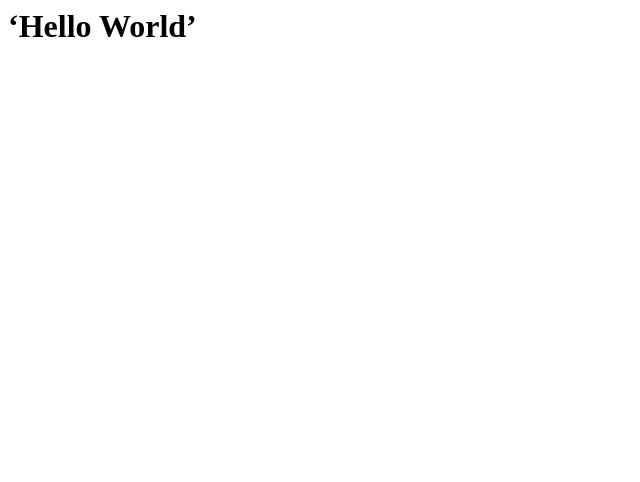
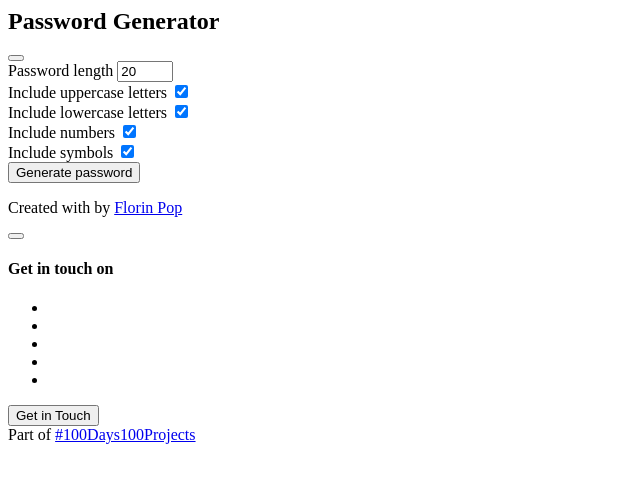
Before and after one commit to Smitty971/Password-Generator, a plain HTML site: page index.html in a window 1280 px wide. Shown: the whole page, without its empty margins (0-640 px from the left). Drawn offline with Linux system fonts and the light colour scheme.

Commit message:
add html code

```diff
--- a/index.html
+++ b/index.html
@@ -1,11 +1,87 @@
-<html lang="en">
-<head>
-    <meta charset="UTF-8">
-    <meta name="viewport" content="width=device-width, initial-scale=1.0">
-    <meta http-equiv="X-UA-Compatible" content="ie=edge">
-    <title>Document</title>
-</head>
-<body>
-    <h1>‘Hello World’</h1>
-</body>
-</html>
+<!-- INSERT HTML HERE -->
+<div class="container">
+	<h2>Password Generator</h2>
+	<div class="result-container">
+		<span id="result"></span>
+		<button class="btn" id="clipboard">
+			<i class="far fa-clipboard"></i>
+		</button>
+	</div>
+	<div class="settings">
+		<div class="setting">
+			<label>Password length</label>
+			<input type="number" id="length" min='4' max='20' value='20' />
+		</div>
+		<div class="setting">
+			<label>Include uppercase letters</label>
+			<input type="checkbox" id="uppercase" checked />
+		</div>
+		<div class="setting">
+			<label>Include lowercase letters</label>
+			<input type="checkbox" id="lowercase" checked />
+		</div>
+		<div class="setting">
+			<label>Include numbers</label>
+			<input type="checkbox" id="numbers" checked />
+		</div>
+		<div class="setting">
+			<label>Include symbols</label>
+			<input type="checkbox" id="symbols" checked />
+		</div>
+	</div>
+	<button class="btn btn-large" id="generate">
+		Generate password
+	</button>
+</div>
+
+
+
+
+
+
+
+
+
+<!-- SOCIAL PANEL HTML -->
+<div class="social-panel-container">
+	<div class="social-panel">
+		<p>Created with <i class="fa fa-heart"></i> by
+			<a target="_blank" href="https://florin-pop.com">Florin Pop</a></p>
+		<button class="close-btn"><i class="fas fa-times"></i></button>
+		<h4>Get in touch on</h4>
+		<ul>
+			<li>
+				<a href="https://www.patreon.com/florinpop17" target="_blank">
+					<i class="fab fa-discord"></i>
+				</a>
+			</li>
+			<li>
+				<a href="https://twitter.com/florinpop1705" target="_blank">
+					<i class="fab fa-twitter"></i>
+				</a>
+			</li>
+			<li>
+				<a href="https://linkedin.com/in/florinpop17" target="_blank">
+					<i class="fab fa-linkedin"></i>
+				</a>
+			</li>
+			<li>
+				<a href="https://facebook.com/florinpop17" target="_blank">
+					<i class="fab fa-facebook"></i>
+				</a>
+			</li>
+			<li>
+				<a href="https://instagram.com/florinpop17" target="_blank">
+					<i class="fab fa-instagram"></i>
+				</a>
+			</li>
+		</ul>
+	</div>
+</div>
+<button class="floating-btn">
+	Get in Touch
+</button>
+
+<div class="floating-text">
+	Part of <a href="https://florin-pop.com/blog/2019/09/100-days-100-projects" target="_blank">#100Days100Projects</a>
+</div>
```
